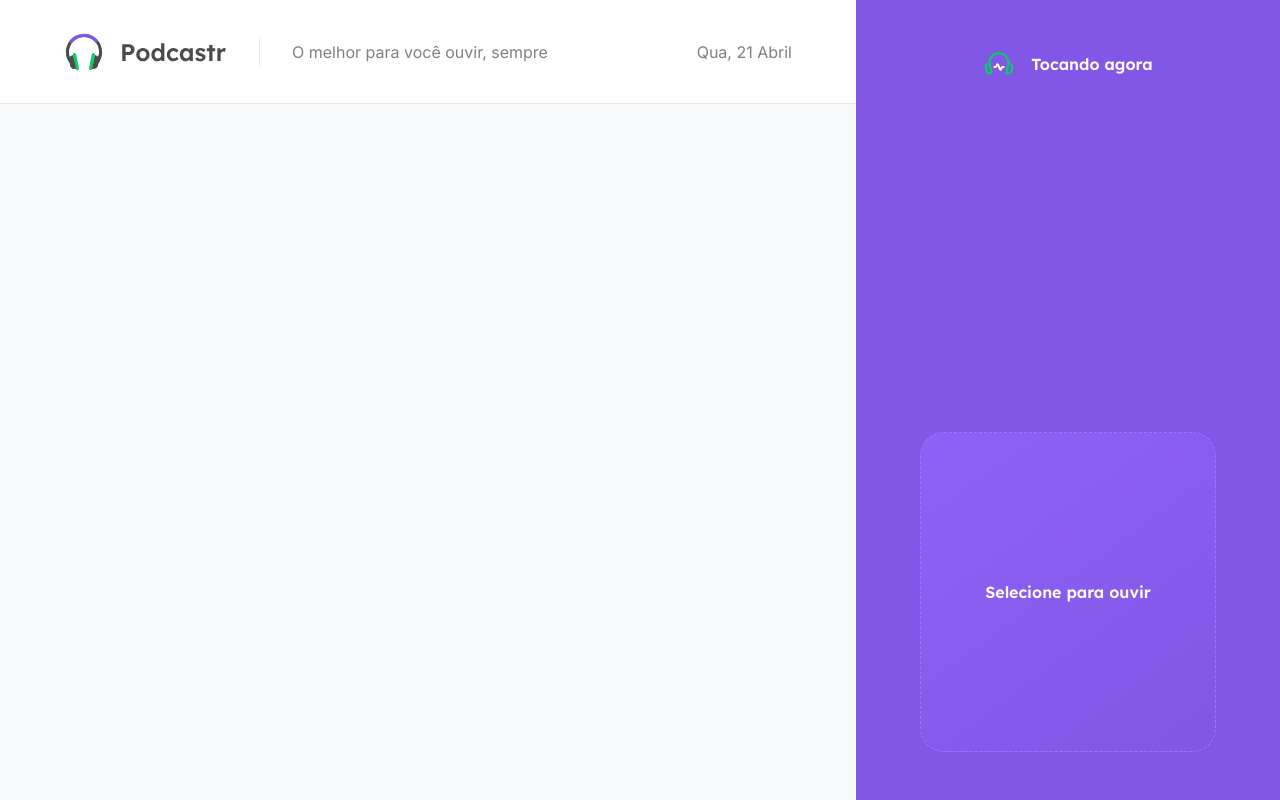
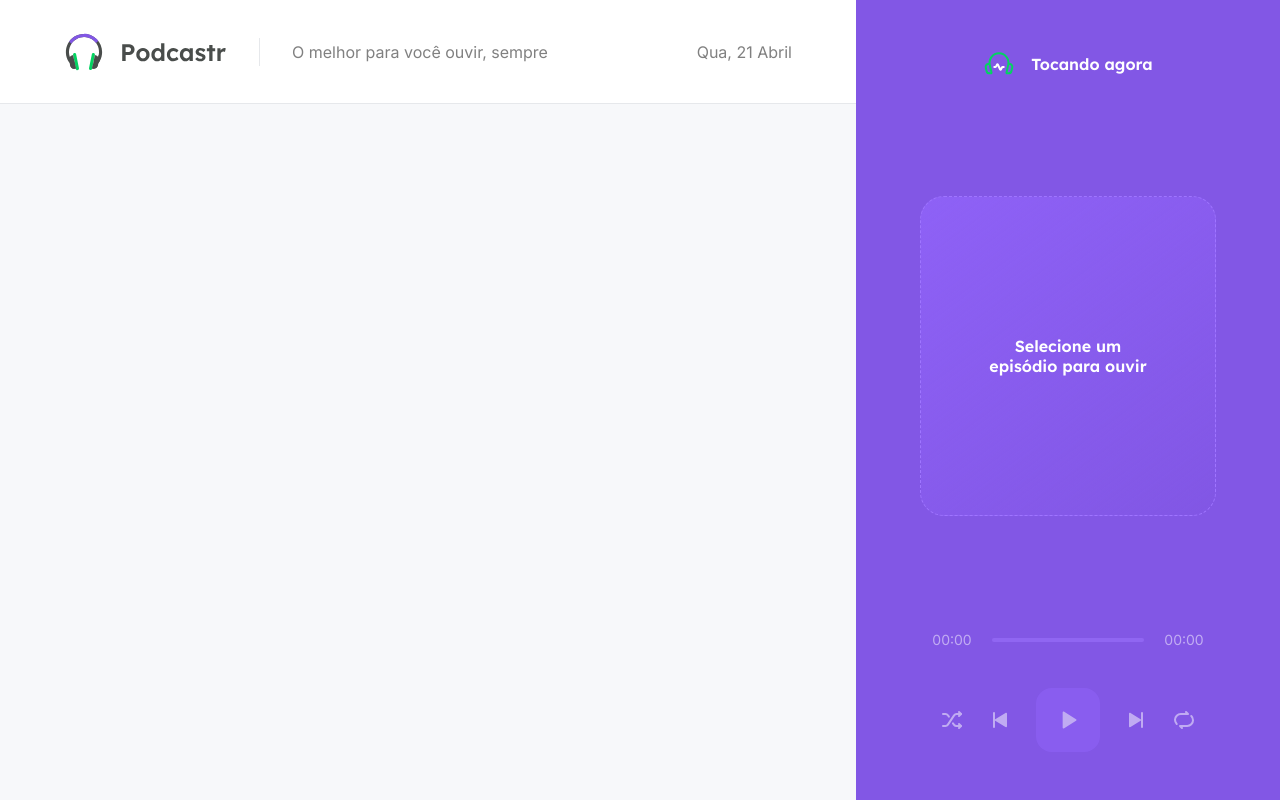
Before and after one commit to crlne/podcastr, a Next.js app: page / in a window 1280 px wide. Built offline with nearby package versions, Linux system fonts and the light colour scheme.

Commit message:
player component

```diff
--- a/src/components/Player/index.tsx
+++ b/src/components/Player/index.tsx
@@ -4,14 +4,42 @@
     return (
         <div className={styles.playerContainer}>
             <header>
-                <img src="/playing.svg" alt="tocando agora" />
+                <img src="/playing.svg" alt="Tocando agora" />
                 <strong>Tocando agora</strong>
             </header>
 
             <div className={styles.emptyPlayer}>
-                <strong>Selecione para ouvir</strong>
+                <strong>Selecione um episódio para ouvir</strong>
+            </div>
 
-            </div>
+            <footer className={styles.empty}>
+                <div className={styles.progress}>
+                    <span>00:00</span>
+                    <div className={styles.slider}>
+                        <div className={styles.emptySlider} />
+                    </div>
+                    <span>00:00</span>
+                </div>
+
+                <div className={styles.buttons}>
+                    <button type="button">
+                        <img src="/shuffle.svg" alt="Embaralhar" />
+                    </button>
+                    <button type="button">
+                        <img src="/play-previous.svg" alt="Tocar anterior" />
+                    </button>
+                    <button type="button" className={styles.playButton}>
+                        <img src="/play.svg" alt="Tocar" />
+                    </button>
+                    <button type="button">
+                        <img src="/play-next.svg" alt="Tocar próxima" />
+                    </button>
+                    <button type="button">
+                        <img src="/repeat.svg" alt="Repetir" />
+                    </button>
+
+                </div>
+            </footer>
         </div>
     );
 }
--- a/src/components/Player/styles.module.scss
+++ b/src/components/Player/styles.module.scss
@@ -1,7 +1,8 @@
+
 .playerContainer {
+    padding: 3rem 4rem;
     width: 26.5rem;
     height: 100vh;
-    padding: 3rem 4rem;
 
     background: var(--purple-500);
     color: var(--white);
@@ -10,7 +11,6 @@
     flex-direction: column;
     align-items: center;
     justify-content: space-between;
-
 
     header {
         display: flex;
@@ -23,6 +23,12 @@
         font-weight: 600;
     }
 
+    footer {
+        align-self: stretch;
+
+        &.empty {
+            opacity: 0.5;
+        }
     }
 
     .emptyPlayer {
@@ -32,7 +38,59 @@
         border-radius: 1.5rem;
         background: linear-gradient(143.8deg, rgba(145, 100, 250, 0.8) 0%, rgba(0, 0, 0, 0) 100%);
 
+        padding: 4rem;
+        text-align: center;
+
         display: flex;
         align-items: center;
         justify-content: center;
     }
+
+    .progress {
+        display: flex;
+        align-items: center;
+        gap: 0.5rem;
+        font-size: 0.875rem;
+
+        span {
+            display: inline-block;
+            width: 4rem;
+            text-align: center;
+        }
+
+        .slider {
+            flex: 1;
+
+
+            .emptySlider {
+                width: 100%;
+                height: 4px;
+                background: var(--purple-300);
+                border-radius: 2px;
+            }
+        }
+
+    }
+}
+
+.buttons {
+    display: flex;
+    align-items: center;
+    justify-content: center;
+    margin-top: 2.5rem;
+    gap: 1.5rem;
+
+    button {
+        background: transparent;
+        border: 0;
+        font-size: 0;
+
+        &.playButton {
+            width: 4rem;
+            height: 4rem;
+            border-radius: 1rem;
+            background: var(--purple-400);
+        }
+    }
+
+}
```
Lines whose indentation alone changed are shown as unchanged.
